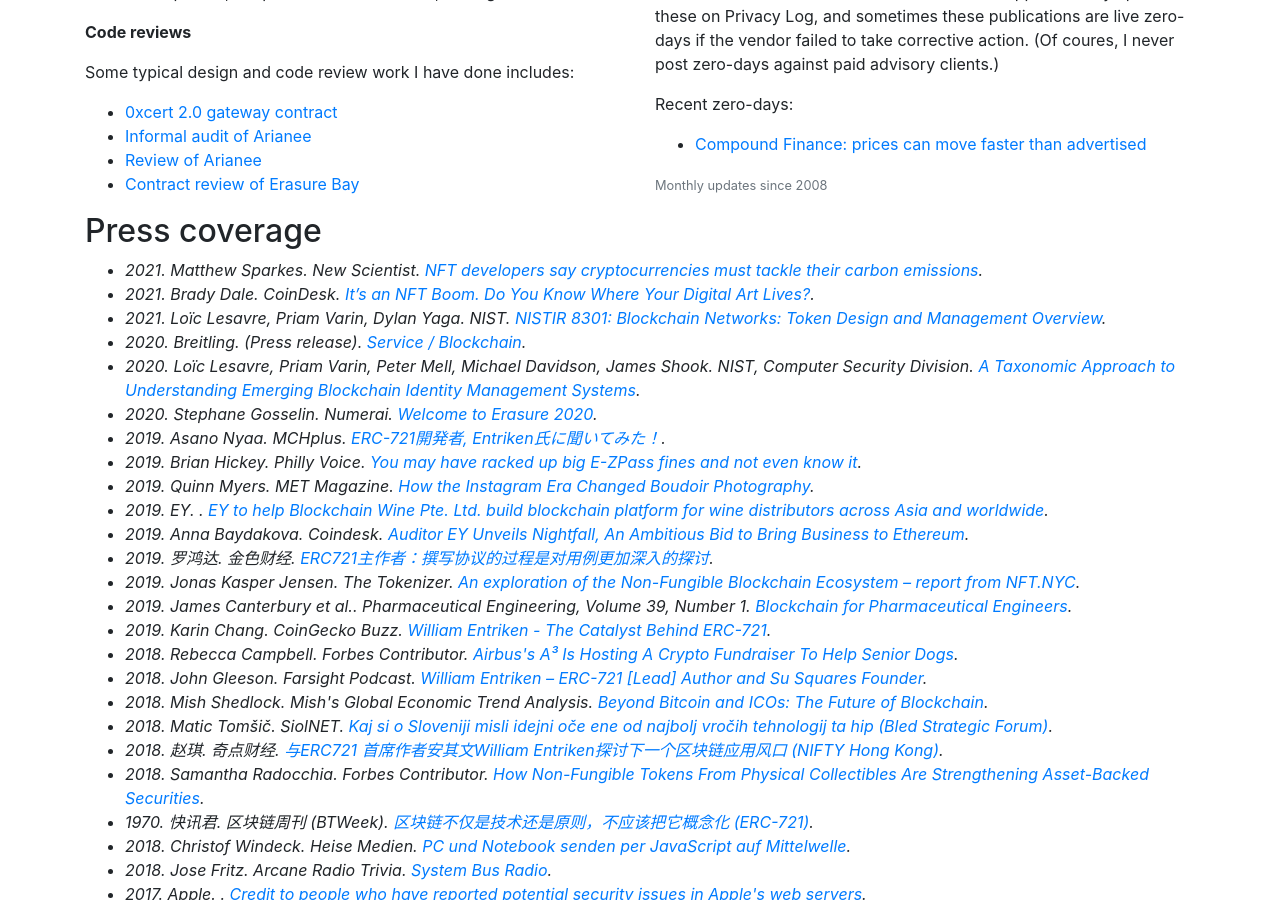
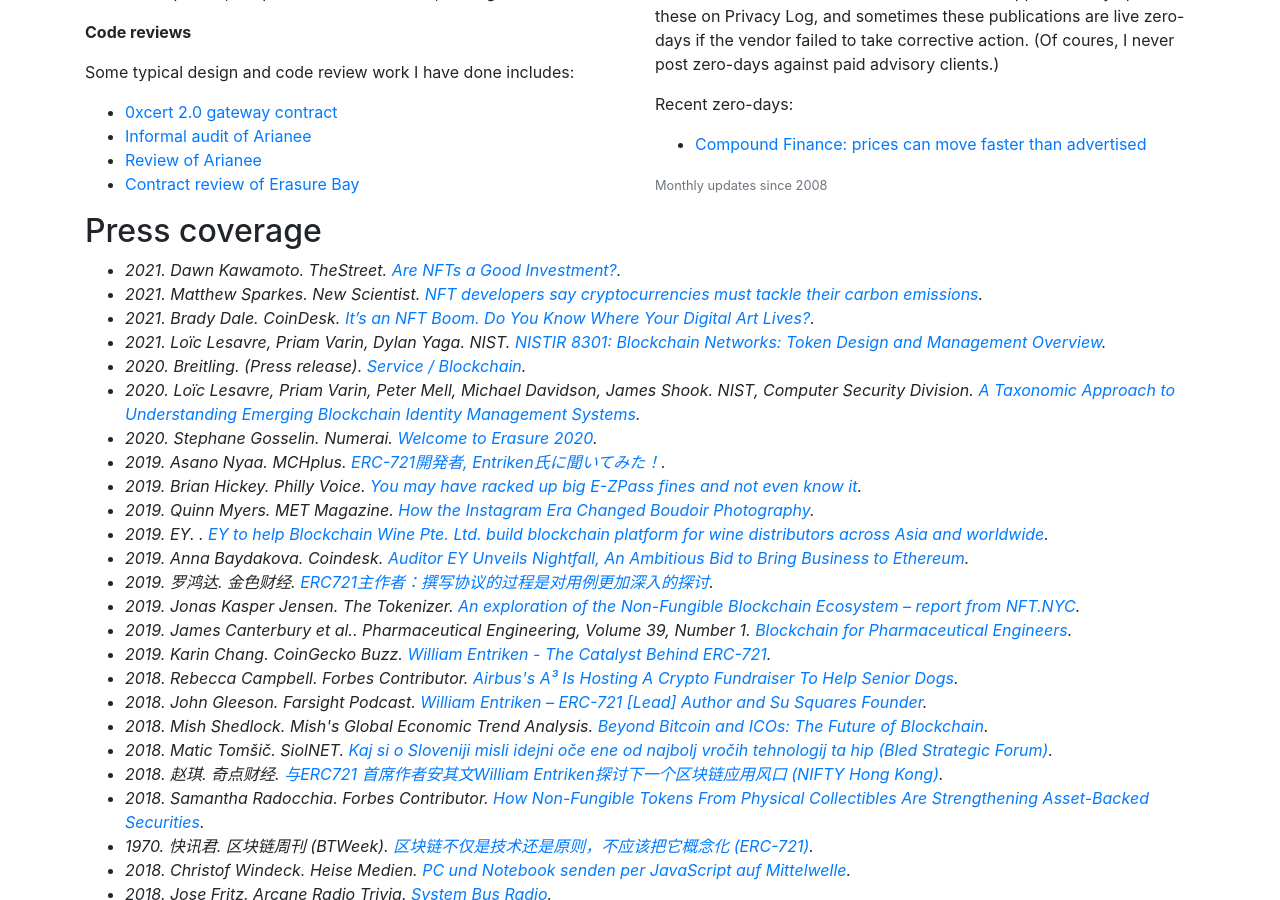
Before and after one commit to fulldecent/phor.net, a Jekyll site: the page built from index.html, in a window 1280 px wide and 900 px high, scrolled down 1484 px. Built offline with Jekyll 4.4.1, drawn with Linux system fonts in a browser that asks for light colours; nearby versions of some CDN libraries.

Commit message:
add TheStreet article

```diff
--- a/_data/press-coverage.json
+++ b/_data/press-coverage.json
@@ -1,4 +1,11 @@
 [
+  {
+    "date": "2021-04-13",
+    "authors": ["Dawn Kawamoto"],
+    "publication": "TheStreet",
+    "url": "https://www.thestreet.com/investing/are-nfts-a-good-investment",
+    "title": "Are NFTs a Good Investment?"
+  },
   {
     "date": "2021-03-30",
     "authors": ["Matthew Sparkes"],
```
